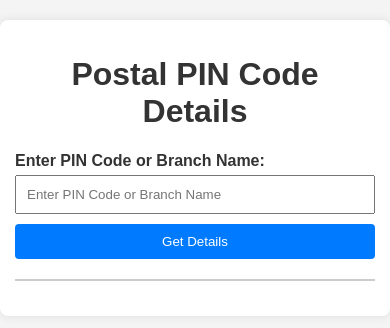
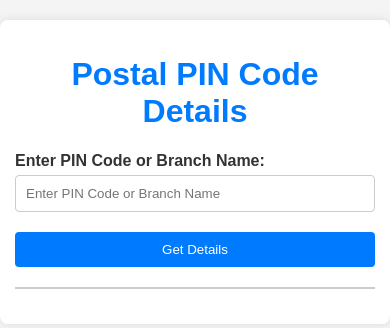
Before and after one commit to tellmesameer/FastAPI-Pincode-Demo, a FastAPI app: page / in a window 390 px wide. Shown: the top 328 px of the page. Run offline with FastAPI, Linux system fonts and the light colour scheme.

Commit message:
Style changes.

```diff
--- a/static/styles.css
+++ b/static/styles.css
@@ -7,7 +7,7 @@
 
 h1 {
     text-align: center;
-            color: #333;
+    color: #007bff; /* Adjusted color */
 }
 
 #container {
@@ -19,9 +19,13 @@
     box-shadow: 0 0 10px rgba(0, 0, 0, 0.1);
 }
 
+.input-container {
+    margin-bottom: 20px;
+}
+
 label {
     display: block;
-            margin-bottom: 10px;
+    margin-bottom: 5px;
     font-weight: bold;
     color: #333;
 }
@@ -29,8 +33,9 @@
 input {
     width: 100%;
     padding: 10px;
-            margin-bottom: 20px;
     box-sizing: border-box;
+    border: 1px solid #ccc;
+    border-radius: 4px;
 }
 
 button {
@@ -69,12 +74,4 @@
         max-width: 100%;
         padding: 15px;
     }
-
-            label {
-                margin-bottom: 5px;
 }
-
-            input {
-                margin-bottom: 10px;
-            }
-        }
--- a/templates/home.html
+++ b/templates/home.html
@@ -7,12 +7,15 @@
     <title>Postal PIN Code Details</title>
     <link rel="stylesheet" href="{{ url_for('static', path='/styles.css') }}">
 </head>
+
 <body>
     <div id="container">
         <h1>Postal PIN Code Details</h1>
 
-        <label for="pincode">Enter PIN Code or Branch Name:</label>
-        <input type="text" id="pincode" name="pincode" placeholder="Enter PIN Code or Branch Name">
+        <div class="input-container">
+            <label for="pincode">Enter PIN Code or Branch Name:</label>
+            <input type="text" id="pincode" name="pincode" placeholder="Enter PIN Code or Branch Name">
+        </div>
 
         <button onclick="getDetails()">Get Details</button>
 
```
Lines whose indentation alone changed are shown as unchanged.
